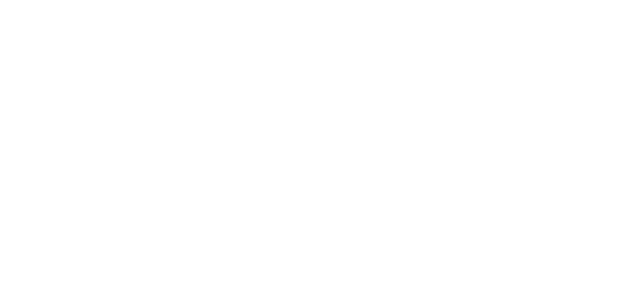
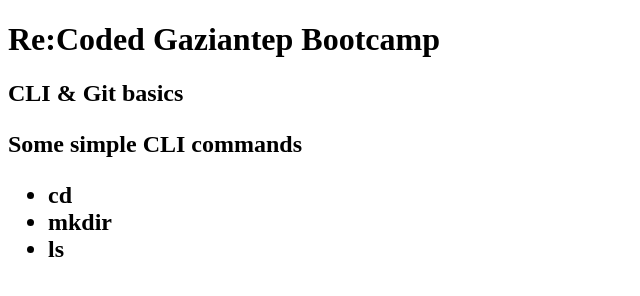
Before and after one commit to mhkafadar/firstlesson, a plain HTML site: page index.html in a window 1280 px wide. Shown: the whole page, without its empty margins (0-640 px from the left). Drawn offline with Linux system fonts and the light colour scheme.

Commit message:
second commit

```diff
--- a/index.html
+++ b/index.html
@@ -1,9 +1,16 @@
 <!DOCTYPE html>
 <html>
     <head>
-
+        <title>We are learning Git!</title>
     </head>
     <body>
-
+        <h1>Re:Coded Gaziantep Bootcamp</h1>
+        <h2>CLI & Git basics</p>
+        <p>Some simple CLI commands</p>
+        <ul>
+            <li>cd</li>
+            <li>mkdir</li>
+            <li>ls</li>
+        </ul>
     </body>
 </html>
```
